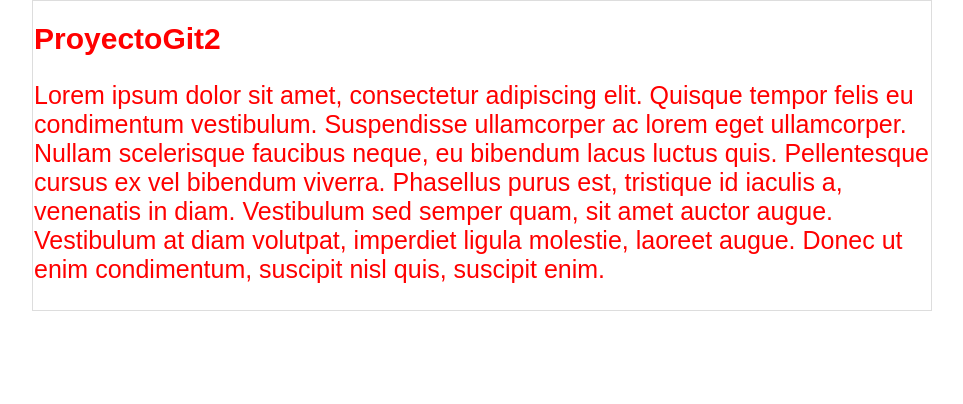
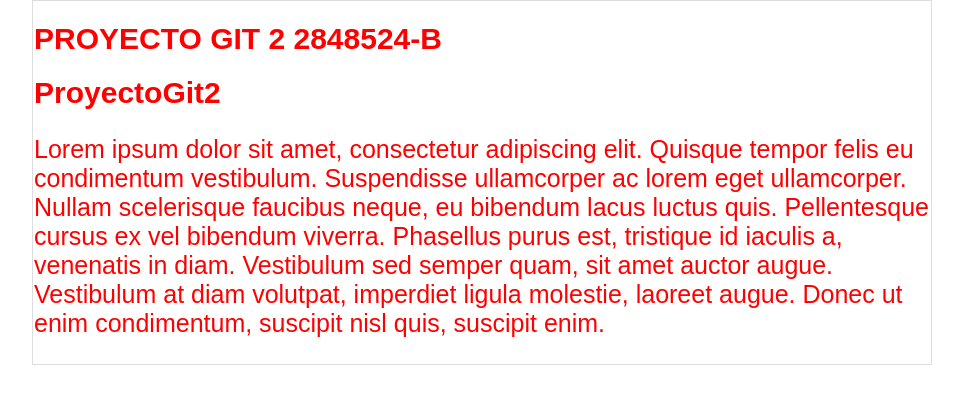
Before and after one commit to Alejox707/ProyectoGit2, a plain HTML site: page index.html in a window 1280 px wide. Shown: the whole page, without its empty margins (158-1121 px from the left). Drawn offline with Linux system fonts and the light colour scheme.

Commit message:
actualizacion html cabecera

```diff
--- a/index.html
+++ b/index.html
@@ -8,7 +8,10 @@
 </head>
 <body>
 <div id="container">
-    <div>
+    <div id="post">
+        <div id="header">
+            <h1>PROYECTO GIT 2 2848524-B</h1>
+        </div>
         <h1>ProyectoGit2</h1>
         <p>Lorem ipsum dolor sit amet, consectetur adipiscing elit. Quisque tempor felis eu condimentum vestibulum. Suspendisse ullamcorper ac lorem eget ullamcorper. Nullam scelerisque faucibus neque, eu bibendum lacus luctus quis. Pellentesque cursus ex vel bibendum viverra. Phasellus purus est, tristique id iaculis a, venenatis in diam. Vestibulum sed semper quam, sit amet auctor augue. Vestibulum at diam volutpat, imperdiet ligula molestie, laoreet augue. Donec ut enim condimentum, suscipit nisl quis, suscipit enim.</p>
     </div>
```
